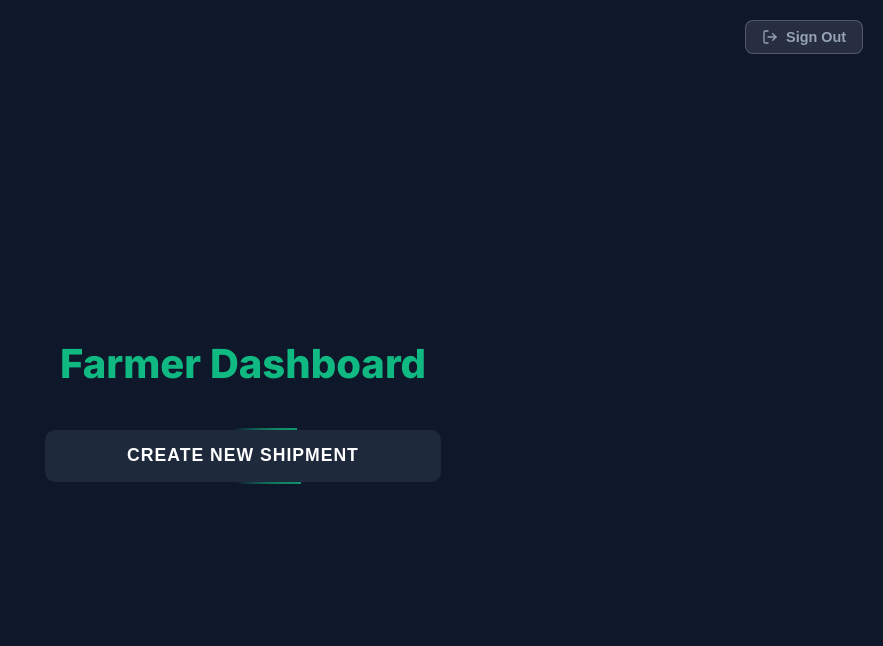
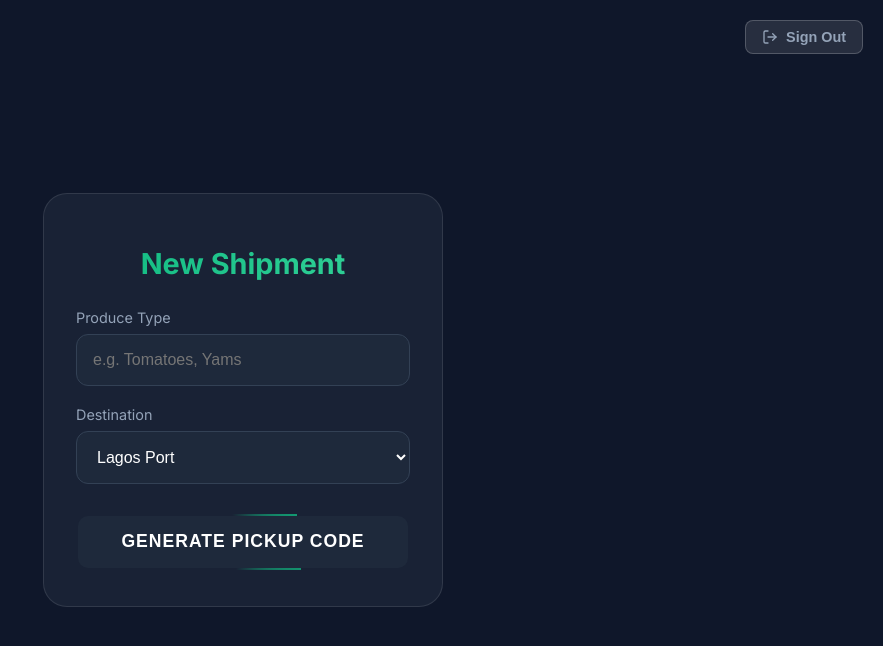
Before and after one commit to Muhammad0320/agritech, a Next.js app in the folder frontend/: page /farmer in a window 1280 px wide. Shown: the top 646 px of the page, without its empty margins (397-1280 px from the left). Built offline with nearby package versions, Linux system fonts and the light colour scheme; no server answers.

Commit message:
chore: add two feat

```diff
--- a/frontend/package.json
+++ b/frontend/package.json
@@ -16,7 +16,8 @@
     "react-dom": "19.2.0",
     "react-hot-toast": "^2.6.0",
     "react-leaflet": "^5.0.0",
-    "styled-components": "^6.1.19"
+    "styled-components": "^6.1.19",
+    "zod": "^4.1.13"
   },
   "devDependencies": {
     "@types/leaflet": "^1.9.21",
--- a/frontend/src/actions/logistics.ts
+++ b/frontend/src/actions/logistics.ts
@@ -1,82 +1,96 @@
 'use server';
 
 import { fetchClient } from "@/lib/fetchClient";
-import { revalidatePath } from "next/cache";
-import { redirect } from "next/navigation";
 import { cookies } from "next/headers";
+import { CreateShipmentSchema, JoinShipmentSchema, IncidentSchema } from "@/lib/schemas";
 
-export async function createShipmentAction() {
+// Mock Destination Mapping (Hackathon Trick)
+const DESTINATIONS: Record<string, { lat: number, lon: number }> = {
+  'Ilorin Market': { lat: 8.4799, lon: 4.5418 },
+  'Lagos Port': { lat: 6.4541, lon: 3.3947 },
+  'Abuja Depot': { lat: 9.0765, lon: 7.3986 },
+  'Kano Distribution': { lat: 12.0022, lon: 8.5920 },
+};
+
+export async function createShipmentAction(produceType: string, destination: string, originLat: number, originLon: number) {
   const cookieStore = await cookies();
   const token = cookieStore.get("token")?.value;
 
+  // 1. Validation
+  const validation = CreateShipmentSchema.safeParse({ produceType, destination, originLat, originLon });
+  if (!validation.success) {
+    return { success: false, error: validation.error.issues[0].message };
+  }
+
+  // 2. Map Destination to Coords
+  const destCoords = DESTINATIONS[destination] || DESTINATIONS['Lagos Port']; // Default to Lagos
+
   try {
-    // 1. Create Shipment
-    const createRes = await fetchClient<{ id: string, pickup_code: string }>("/api/shipments", {
+    const response = await fetchClient<{ id: string, pickup_code: string }>("/api/shipments", {
       method: "POST",
       headers: token ? { 'Authorization': `Bearer ${token}` } : {},
       body: JSON.stringify({
-        // truck_id is now optional/omitted
-        origin_lat: 6.5244,
-        origin_lon: 3.3792,
-        dest_lat: 9.0765,
-        dest_lon: 7.3986
-      })
+        origin_lat: originLat,
+        origin_lon: originLon,
+        dest_lat: destCoords.lat,
+        dest_lon: destCoords.lon,
+        // Backend doesn't store produceType yet, but we validate it.
+      }),
     });
 
-    const { id: newShipmentId, pickup_code } = createRes;
-
-    cookieStore.set("active_shipment", newShipmentId);
-
-    return { success: true, shipmentId: newShipmentId, pickupCode: pickup_code };
-
+    return { success: true, pickup_code: response.pickup_code };
   } catch (error: any) {
-    console.error("Failed to create shipment:", error);
-    if (error.message) {
-        console.error("Error Message:", error.message);
-    }
-    throw new Error(`Failed to create shipment: ${error.message || "Unknown error"}`);
+    console.error("Create shipment failed:", error);
+    return { success: false, error: "Failed to create shipment" };
   }
 }
 
 export async function joinShipmentAction(pickupCode: string) {
   const cookieStore = await cookies();
   const token = cookieStore.get("token")?.value;
-  console.log("joinShipmentAction - Token from cookie:", token ? "FOUND" : "MISSING");
-  if (token) console.log("Token sample:", token.substring(0, 10) + "...");
 
+  // 1. Validation
+  const validation = JoinShipmentSchema.safeParse({ pickupCode });
+  if (!validation.success) {
+    return { success: false, error: validation.error.issues[0].message };
+  }
 
   try {
-    const response = await fetchClient<{ success: boolean, shipment_id: string, origin_lat: number, origin_lon: number }>("/api/shipments/pickup", {
+    const result = await fetchClient<{ success: boolean, shipment_id: string, truck_id: string, origin_lat: number, origin_lon: number }>("/api/shipments/pickup", {
       method: "POST",
       headers: token ? { 'Authorization': `Bearer ${token}` } : {},
-      body: JSON.stringify({
-        pickup_code: pickupCode
-      }),
+      body: JSON.stringify({ pickup_code: pickupCode }),
     });
 
-    if (response.success) {
-        cookieStore.set("active_shipment", response.shipment_id);
-        cookieStore.set("active_truck", "ME");
+    if (result.success) {
+      // Save Truck ID and Shipment ID from Backend Response
+      cookieStore.set("active_shipment", result.shipment_id);
+      cookieStore.set("active_truck", result.truck_id); // No longer "ME"
 
-        revalidatePath("/driver");
-        return { success: true };
+      return { success: true };
     }
-    return { success: false, error: "Failed to join" };
-
+    return { success: false, error: "Invalid pickup code" };
   } catch (error: any) {
-    console.error("Failed to join shipment:", error);
-    return { success: false, error: error.message || "Failed to join shipment" };
+    console.error("Pickup failed:", error);
+    return { success: false, error: error.message || "Failed to pickup shipment" };
   }
 }
 
 export async function reportIncidentAction(lat: number, lng: number, type: string, description: string) {
   const cookieStore = await cookies();
   const token = cookieStore.get("token")?.value;
-  const truckId = cookieStore.get("active_truck")?.value || "unknown_truck";
-  const shipmentId = cookieStore.get("active_shipment")?.value || "unknown_shipment";
+  const truckId = cookieStore.get("active_truck")?.value;
+  const shipmentId = cookieStore.get("active_shipment")?.value;
 
-  console.log("reportIncidentAction - Truck ID ------------:", truckId);
-  console.log("reportIncidentAction - Shipment ID -------------- :", shipmentId);
+  if (!truckId || !shipmentId) {
+    return { success: false, error: "No active trip found" };
+  }
+
+  // 1. Validation
+  const validation = IncidentSchema.safeParse({ latitude: lat, longitude: lng, incidentType: type, description });
+  if (!validation.success) {
+    return { success: false, error: validation.error.issues[0].message };
+  }
 
   try {
     await fetchClient("/api/telemetry/incident", {
@@ -89,33 +103,14 @@ export async function reportIncidentAction(lat: number, lng: number, type: strin
         longitude: lng,
         incident_type: type,
         description: description,
-        severity: 3 // Default severity
+        severity: type === 'ACCIDENT' ? 3 : 1
       }),
     });
 
-    revalidatePath("/dashboard");
     return { success: true };
-  } catch (error) {
-    console.error("Failed to report incident:", error);
+  } catch (error: any) {
+    console.error("Report incident failed:", error);
     return { success: false, error: "Failed to report incident" };
-  }
-}
-
-export async function getLivePositionsAction() {
-  const cookieStore = await cookies();
-  const token = cookieStore.get("token")?.value;
-
-  try {
-    // Fetch latest truck status
-    const data = await fetchClient<any[]>("/status", {
-      method: "GET",
-      headers: token ? { 'Authorization': `Bearer ${token}` } : {},
-      cache: "no-store" // Ensure fresh data
-    });
-    return data;
-  } catch (error) {
-    console.error("Failed to get live positions:", error);
-    return [];
   }
 }
 
@@ -124,14 +119,14 @@ export async function getLiveTrucksAction() {
   const token = cookieStore.get("token")?.value;
 
   try {
-    const data = await fetchClient<any[]>("/api/shipments/active", {
+    const trucks = await fetchClient<any[]>("/api/shipments/active", {
       method: "GET",
       headers: token ? { 'Authorization': `Bearer ${token}` } : {},
       cache: "no-store"
     });
-    return data;
+    return trucks;
   } catch (error) {
-    console.error("Failed to get live trucks:", error);
+    console.error("Failed to fetch live trucks:", error);
     return [];
   }
 }
@@ -141,18 +136,14 @@ export async function getDashboardSummaryAction() {
   const token = cookieStore.get("token")?.value;
 
   try {
-    const data = await fetchClient<any>("/dashboard/summary?range=24h", {
+    const summary = await fetchClient<any>("/api/dashboard/summary", {
       method: "GET",
       headers: token ? { 'Authorization': `Bearer ${token}` } : {},
       cache: "no-store"
     });
-    return data;
+    return summary;
   } catch (error) {
-    console.error("Failed to get dashboard summary:", error);
-    return {
-      total_active_trucks: 0,
-      total_completed_today: 0,
-      alerts_count: 0
-    };
+    console.error("Failed to fetch dashboard summary:", error);
+    return null;
   }
 }
--- a/frontend/src/app/farmer/page.tsx
+++ b/frontend/src/app/farmer/page.tsx
@@ -1,12 +1,11 @@
 'use client';
 
-import React, { useState } from 'react';
+import React, { useState, useEffect } from 'react';
 import styled from 'styled-components';
-import { fetchClient } from '@/lib/fetchClient';
+import { createShipmentAction } from '@/actions/logistics';
 import toast from 'react-hot-toast';
+import SignOutButton from '@/components/SignOutButton';
 import ShimmerButton from '@/components/ui/ShimmerButton';
-import SignOutButton from '@/components/SignOutButton';
-import { createShipmentAction } from '@/actions/logistics';
 
 const Container = styled.div`
   display: flex;
@@ -17,68 +16,131 @@ const Container = styled.div`
   background-color: #0f172a;
   color: white;
   padding: 20px;
-  position: relative;
 `;
 
-const Header = styled.div`
-  position: absolute;
-  top: 20px;
-  right: 20px;
+const FormCard = styled.div`
+  background: rgba(30, 41, 59, 0.7);
+  padding: 32px;
+  border-radius: 24px;
+  border: 1px solid rgba(255, 255, 255, 0.1);
+  width: 100%;
+  max-width: 400px;
+  display: flex;
+  flex-direction: column;
+  gap: 20px;
 `;
 
 const Title = styled.h1`
-  font-size: 2.5rem;
-  font-weight: 800;
-  margin-bottom: 40px;
-  color: #10b981;
+  font-size: 1.8rem;
+  font-weight: 700;
+  margin-bottom: 8px;
+  text-align: center;
+  background: linear-gradient(to right, #10b981, #34d399);
+  -webkit-background-clip: text;
+  -webkit-text-fill-color: transparent;
 `;
 
-const CodeDisplay = styled.div`
-  margin-top: 40px;
-  padding: 40px;
+const Input = styled.input`
+  width: 100%;
+  padding: 16px;
   background: #1e293b;
-  border-radius: 24px;
-  border: 2px solid #334155;
-  text-align: center;
-  animation: fadeIn 0.5s ease-out;
+  border: 1px solid #334155;
+  border-radius: 12px;
+  color: white;
+  font-size: 1rem;
+  outline: none;
+  transition: border-color 0.2s;
 
-  @keyframes fadeIn {
-    from { opacity: 0; transform: translateY(20px); }
-    to { opacity: 1; transform: translateY(0); }
+  &:focus {
+    border-color: #10b981;
   }
 `;
 
-const CodeLabel = styled.p`
-  font-size: 1.2rem;
-  color: #94a3b8;
-  margin-bottom: 10px;
+const Select = styled.select`
+  width: 100%;
+  padding: 16px;
+  background: #1e293b;
+  border: 1px solid #334155;
+  border-radius: 12px;
+  color: white;
+  font-size: 1rem;
+  outline: none;
+  cursor: pointer;
+
+  &:focus {
+    border-color: #10b981;
+  }
 `;
 
-const CodeValue = styled.h2`
-  font-size: 4rem;
-  font-weight: 900;
-  letter-spacing: 5px;
-  color: white;
-  margin: 0;
-  font-family: monospace;
+const PickupCodeDisplay = styled.div`
+  margin-top: 20px;
+  padding: 20px;
+  background: rgba(16, 185, 129, 0.1);
+  border: 2px dashed #10b981;
+  border-radius: 16px;
+  text-align: center;
+`;
+
+const Code = styled.div`
+  font-size: 2.5rem;
+  font-weight: 800;
+  color: #10b981;
+  letter-spacing: 4px;
+  margin-top: 8px;
 `;
 
 export default function FarmerPage() {
+  const [loading, setLoading] = useState(false);
   const [pickupCode, setPickupCode] = useState<string | null>(null);
-  const [loading, setLoading] = useState(false);
+
+  // Form State
+  const [produceType, setProduceType] = useState("");
+  const [destination, setDestination] = useState("Lagos Port");
+  const [coords, setCoords] = useState<{lat: number, lon: number} | null>(null);
+
+  // Get GPS on Load
+  useEffect(() => {
+    if (navigator.geolocation) {
+      navigator.geolocation.getCurrentPosition(
+        (position) => {
+          setCoords({
+            lat: position.coords.latitude,
+            lon: position.coords.longitude
+          });
+          toast.success("Location Acquired");
+        },
+        (error) => {
+          console.error("GPS Error:", error);
+          toast.error("Could not get location. Using default.");
+          // Fallback to Ilorin
+          setCoords({ lat: 8.4799, lon: 4.5418 });
+        }
+      );
+    }
+  }, []);
 
   const handleCreateShipment = async () => {
+    if (!coords) {
+      toast.error("Waiting for GPS...");
+      return;
+    }
+    if (!produceType) {
+      toast.error("Please enter produce type");
+      return;
+    }
+
     setLoading(true);
     try {
-      // Use the server action instead of direct fetch
-      const result = await createShipmentAction();
-      if (result.success) {
-        setPickupCode(result.pickupCode);
+      const result = await createShipmentAction(produceType, destination, coords.lat, coords.lon);
+
+      if (result.success && result.pickup_code) {
+        setPickupCode(result.pickup_code);
         toast.success("Shipment Created!");
+      } else {
+        toast.error(result.error || "Failed to create shipment");
       }
     } catch (error) {
-      console.error("Failed to create shipment:", error);
-      toast.error("Failed to create shipment");
+      toast.error("An error occurred");
     } finally {
       setLoading(false);
     }
@@ -86,37 +148,69 @@ export default function FarmerPage() {
 
   return (
     <Container>
-      <Header>
+      <div style={{ position: 'absolute', top: '20px', right: '20px' }}>
         <SignOutButton />
-      </Header>
-      <Title>Farmer Dashboard</Title>
+      </div>
+
+      <FormCard>
+        <Title>New Shipment</Title>
 
         {!pickupCode ? (
-        <div style={{ width: '100%', maxWidth: '400px' }}>
-          <ShimmerButton onClick={handleCreateShipment} isLoading={loading} loadingText="Generating...">
-            Create New Shipment
+          <>
+            <div>
+              <label style={{ display: 'block', marginBottom: '8px', fontSize: '0.9rem', color: '#94a3b8' }}>Produce Type</label>
+              <Input
+                placeholder="e.g. Tomatoes, Yams"
+                value={produceType}
+                onChange={(e) => setProduceType(e.target.value)}
+              />
+            </div>
+
+            <div>
+              <label style={{ display: 'block', marginBottom: '8px', fontSize: '0.9rem', color: '#94a3b8' }}>Destination</label>
+              <Select value={destination} onChange={(e) => setDestination(e.target.value)}>
+                <option value="Lagos Port">Lagos Port</option>
+                <option value="Ilorin Market">Ilorin Market</option>
+                <option value="Abuja Depot">Abuja Depot</option>
+                <option value="Kano Distribution">Kano Distribution</option>
+              </Select>
+            </div>
+
+            <div style={{ marginTop: '10px' }}>
+              <ShimmerButton
+                onClick={handleCreateShipment}
+                isLoading={loading}
+                loadingText="Creating..."
+              >
+                GENERATE PICKUP CODE
               </ShimmerButton>
             </div>
+          </>
         ) : (
-        <CodeDisplay>
-          <CodeLabel>Show this code to the Driver</CodeLabel>
-          <CodeValue>{pickupCode}</CodeValue>
+          <PickupCodeDisplay>
+            <div style={{ color: '#94a3b8', fontSize: '0.9rem', textTransform: 'uppercase' }}>
+              Give this code to driver
+            </div>
+            <Code>{pickupCode}</Code>
             <button
-            onClick={() => setPickupCode(null)}
+              onClick={() => {
+                setPickupCode(null);
+                setProduceType("");
+              }}
               style={{
                 marginTop: '20px',
-              background: 'transparent',
-              border: '1px solid #475569',
+                background: 'none',
+                border: 'none',
                 color: '#94a3b8',
-              padding: '10px 20px',
-              borderRadius: '8px',
+                textDecoration: 'underline',
                 cursor: 'pointer'
               }}
             >
               Create Another
             </button>
-        </CodeDisplay>
+          </PickupCodeDisplay>
         )}
+      </FormCard>
     </Container>
   );
 }
--- /dev/null
+++ b/frontend/src/lib/schemas.ts
@@ -0,0 +1,19 @@
+import { z } from 'zod';
+
+export const CreateShipmentSchema = z.object({
+  produceType: z.string().min(2, "Produce type is required"),
+  destination: z.string().min(2, "Destination is required"),
+  originLat: z.number().min(-90).max(90),
+  originLon: z.number().min(-180).max(180),
+});
+
+export const JoinShipmentSchema = z.object({
+  pickupCode: z.string().length(9, "Pickup code must be 9 characters (AG-XXXXXX)").regex(/^AG-\d{6}$/, "Invalid format (AG-XXXXXX)"),
+});
+
+export const IncidentSchema = z.object({
+  latitude: z.number().min(-90).max(90),
+  longitude: z.number().min(-180).max(180),
+  incidentType: z.string().min(1, "Incident type is required"),
+  description: z.string().min(1, "Description is required"),
+});
```
Also changed, not shown: 1 other file (tests, documents, lock files or other folders). Lines whose indentation alone changed are shown as unchanged.
